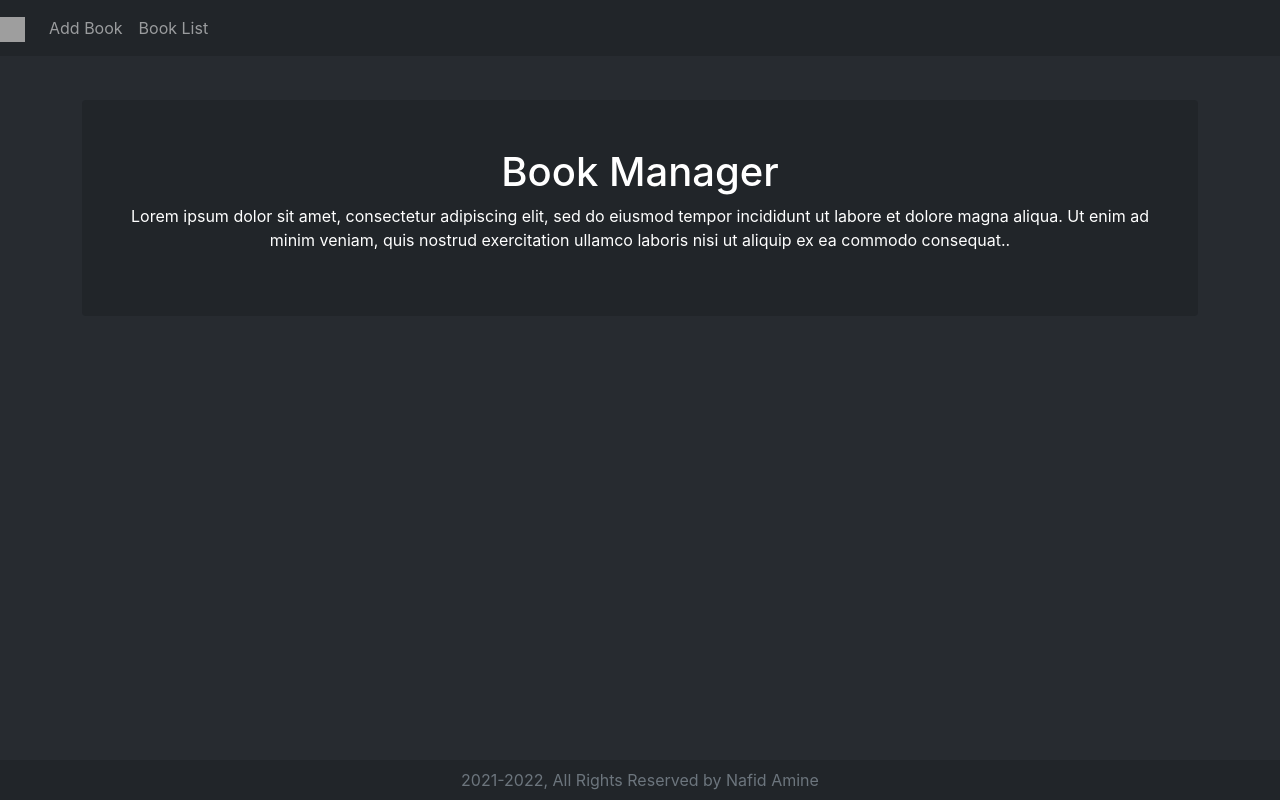
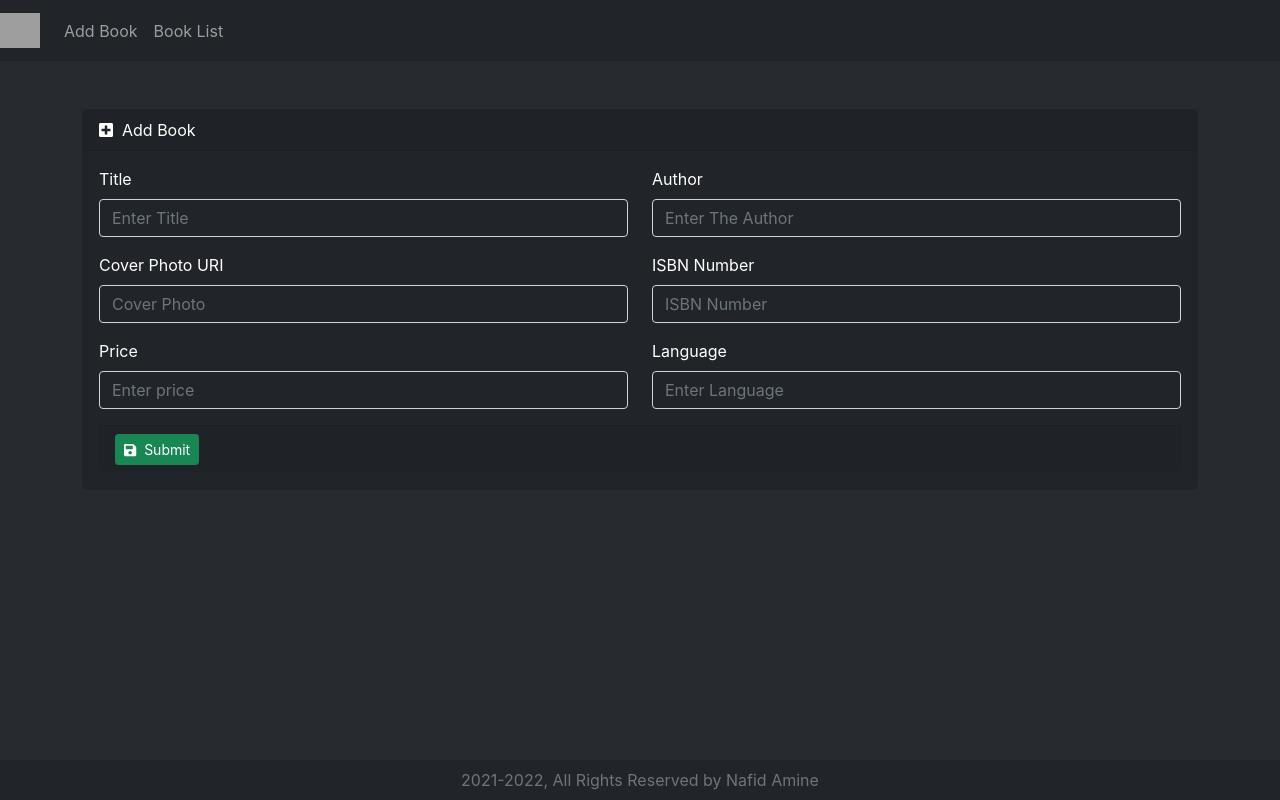
Before and after one commit to nafid1999/BookManagerReact, a React (Create React App) app: page /add-book in a window 1280 px wide. Built offline with nearby package versions, Linux system fonts and the light colour scheme; grey boxes are pictures that could not be loaded.

Commit message:
add some interfaces

```diff
--- a/package.json
+++ b/package.json
@@ -3,9 +3,13 @@
   "version": "0.1.0",
   "private": true,
   "dependencies": {
+    "@fortawesome/fontawesome-svg-core": "^1.2.36",
+    "@fortawesome/free-solid-svg-icons": "^5.15.4",
+    "@fortawesome/react-fontawesome": "^0.1.16",
     "@testing-library/jest-dom": "^5.11.4",
     "@testing-library/react": "^11.1.0",
     "@testing-library/user-event": "^12.1.10",
+    "axios": "^0.23.0",
     "bootstrap": "^5.1.3",
     "react": "^17.0.2",
     "react-bootstrap": "^1.6.4",
--- a/src/App.js
+++ b/src/App.js
@@ -3,15 +3,28 @@ import react from "react"
 import NavigationBar from './components/NavigationBar';
 import Welcome from './components/Welcome';
 import Footer from './components/Footer';
+import { Route, Switch } from 'react-router-dom';
+import { BrowserRouter as Router } from 'react-router-dom';
+import Book from './components/Book/Book';
+import BookList from './components/Book/BookList';
+import { Container } from 'react-bootstrap';
 
 
 function App() {
 
   return (
-    <div className="App">
-      <NavigationBar />
-      <Welcome/>
-      <Footer/>
+    <div className="">
+          <Router>
+             <NavigationBar />
+             <Container>
+                <Switch>
+                    <Route path="/"  exact component={Welcome} />
+                    <Route path="/add-book" component={Book} />
+                    <Route path="/book-list" component={BookList} />
+                </Switch>
+              </Container>
+          </Router>
+      <Footer />
 
     </div>
   );
--- /dev/null
+++ b/src/components/Book/Book.js
@@ -0,0 +1,117 @@
+import React,{useState} from 'react'
+import { Card,Form,Button,Col,Row } from 'react-bootstrap'
+import { FontAwesomeIcon } from '@fortawesome/react-fontawesome'
+import { faPlusSquare,faSave } from '@fortawesome/free-solid-svg-icons'
+
+const Book = () => {
+    //states
+    const [bookInputs, setbookInputs] = useState({
+        title:"",
+        author:"",
+        price:"",
+        photo:"",
+        language:"",
+        isbnNumber:""
+    })
+
+    /**
+     * events handler
+     */
+
+    const handleChange=(e)=>{
+        setbookInputs({bookInputs,[e.target.name]:e.target.value})
+    }
+
+    const handleSubmit=(e)=>{
+        e.preventDefault()
+
+    }
+    return (
+        <Card className="bg-dark text-white mt-5 border border-dark">
+            <Card.Header>
+                <FontAwesomeIcon icon={faPlusSquare} className={"ml-5"}/>&nbsp;
+                Add Book
+
+            </Card.Header>
+            <Card.Body>
+                <Form onSubmit={handleSubmit}>
+                    <Row>
+                        <Form.Group className="mb-3" controlId="fjr" as={Col}>
+                            <Form.Label>Title</Form.Label>
+                            <Form.Control type="text" placeholder="Enter Title" className="bg-dark text-white "
+                               name="title"
+                               value={bookInputs.title}
+                               onChange={handleChange}
+                               required
+                            />
+                        </Form.Group>
+
+                        <Form.Group className="mb-3" controlId="fr" as={Col}>
+                            <Form.Label>Author</Form.Label>
+                            <Form.Control type="text" placeholder="Enter The Author" className="bg-dark text-white "
+                              name="author"
+                              value={bookInputs.author}
+                              onChange={handleChange}
+                              required
+                            />
+                        </Form.Group>
+                    </Row>
+                    <Row>
+                        <Form.Group className="mb-3" controlId="fjr" as={Col}>
+                            <Form.Label>Cover Photo URI</Form.Label>
+                            <Form.Control type="text" placeholder="Cover Photo" className="bg-dark text-white "
+                            name="photo"
+                            value={bookInputs.photo}
+                            onChange={handleChange}
+                            required
+                            />
+                        </Form.Group>
+
+                        <Form.Group className="mb-3" controlId="fr" as={Col}>
+                            <Form.Label>ISBN Number</Form.Label>
+                            <Form.Control type="text" placeholder="ISBN Number" className="bg-dark text-white "
+                            name="isbnNumber"
+                            value={bookInputs.isbnNumber}
+                            onChange={handleChange}
+                            required
+                            />
+                        </Form.Group>
+                    </Row>
+                    <Row>
+                        <Form.Group className="mb-3" controlId="fjr" as={Col}>
+                            <Form.Label>Price</Form.Label>
+                            <Form.Control type="text" placeholder="Enter price" className="bg-dark text-white "
+                               name="price"
+                               value={bookInputs.price}
+                               onChange={handleChange}
+                               required
+                            />
+                        </Form.Group>
+
+                        <Form.Group className="mb-3" controlId="fr" as={Col}>
+                            <Form.Label>Language</Form.Label>
+                            <Form.Control type="text" placeholder="Enter Language" className="bg-dark text-white "
+                            name="language"
+                            value={bookInputs.language}
+                            onChange={handleChange}
+                            required
+                            />
+                        </Form.Group>
+                    </Row>
+
+
+                    <Card.Footer>
+                        <Button size="sm" variant="success" type="submit">
+                        <FontAwesomeIcon icon={faSave} />
+                        &nbsp;  Submit
+                        </Button>
+                    </Card.Footer>
+
+                </Form>
+            </Card.Body>
+
+        </Card>
+    )
+}
+
+export default Book
--- /dev/null
+++ b/src/components/Book/BookList.js
@@ -0,0 +1,37 @@
+import React from 'react'
+import { Card,Table } from 'react-bootstrap'
+import { FontAwesomeIcon } from '@fortawesome/react-fontawesome'
+import { faList } from '@fortawesome/free-solid-svg-icons'
+const BookList = () => {
+    return (
+        <Card className="bg-dark text-white mt-5 border border-dark">
+            <Card.Header>
+                <FontAwesomeIcon icon={faList}/>&nbsp;
+                 Book List
+            </Card.Header>
+            <Card.Body>
+                <Table striped bordered hover variant="dark">
+                    <thead>
+                        <tr>
+                            <th>Title</th>
+                            <th>Author</th>
+                            <th>ISBN Number</th>
+                            <th>Price</th>
+                            <th>Langage</th>
+                            <th>Actions</th>
+                        </tr>
+                    </thead>
+                    <tbody>
+                        <tr>
+
+                            <td align="center" colSpan="6">No Book Available.</td>
+                        </tr>
+                    </tbody>
+                </Table>
+            </Card.Body>
+
+    </Card>
+    )
+}
+
+export default BookList
--- a/src/components/NavigationBar.js
+++ b/src/components/NavigationBar.js
@@ -7,17 +7,19 @@ const NavigationBar = () => {
 
   return (
     <Navbar bg="dark" variant="dark">
-      <Navbar.Brand href="/">
+      <Link to="/" className="navbar-brand">
         <img src="https://upload.wikimedia.org/wikipedia/commons/b/ba/Book_icon_1.png"
-          width="25"
-          width="25"
-          height="25"
+
+          width="40"
+          height="35"
           alt="brand" />
-      </Navbar.Brand>
+      </Link>
 
         <Nav className="me-auto">
-          <Nav.Link href="#home">Add Book</Nav.Link>
-          <Nav.Link href="#features">Book List</Nav.Link>
+
+          <Link to="/add-book" className="nav-link">Add Book</Link>
+          <Link to={"/book-list"} className="nav-link">Book List</Link>
+
         </Nav>
 
     </Navbar>
```
Also changed, not shown: 1 other file (tests, documents, lock files or other folders).
